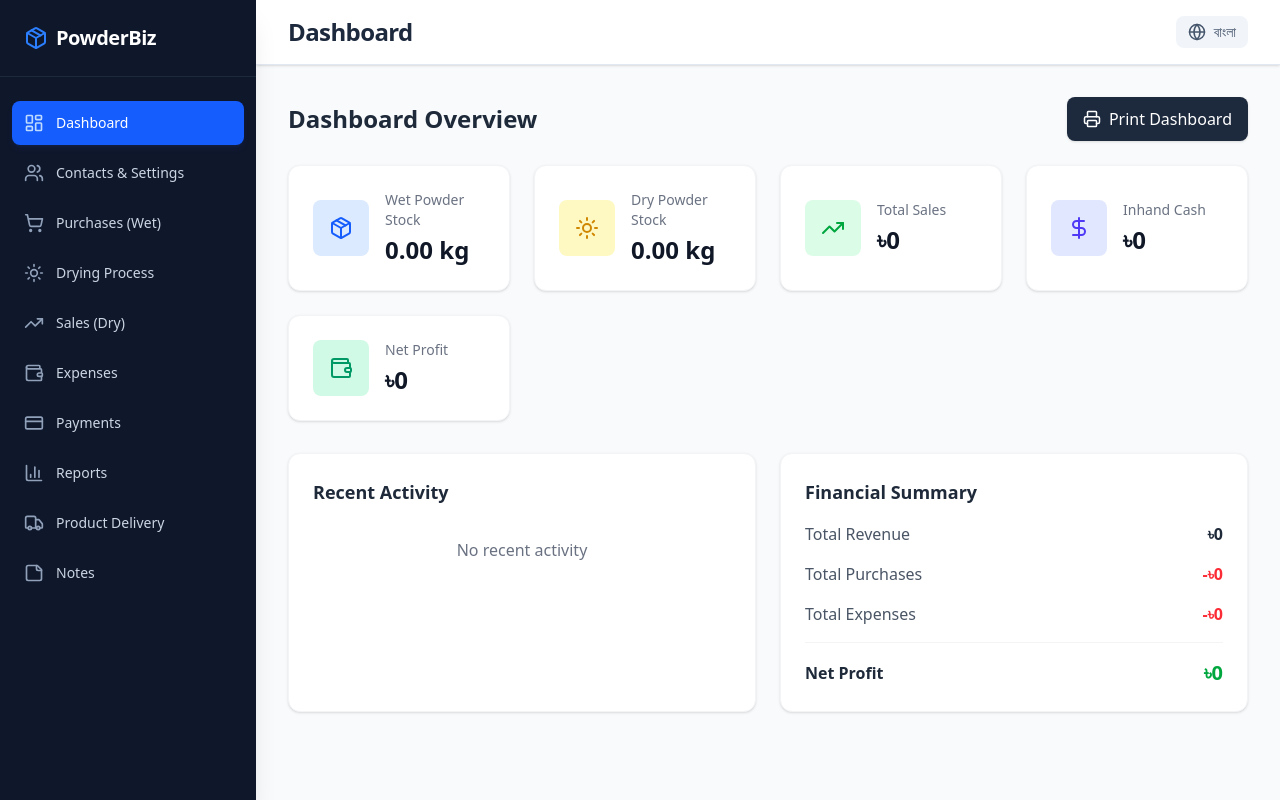
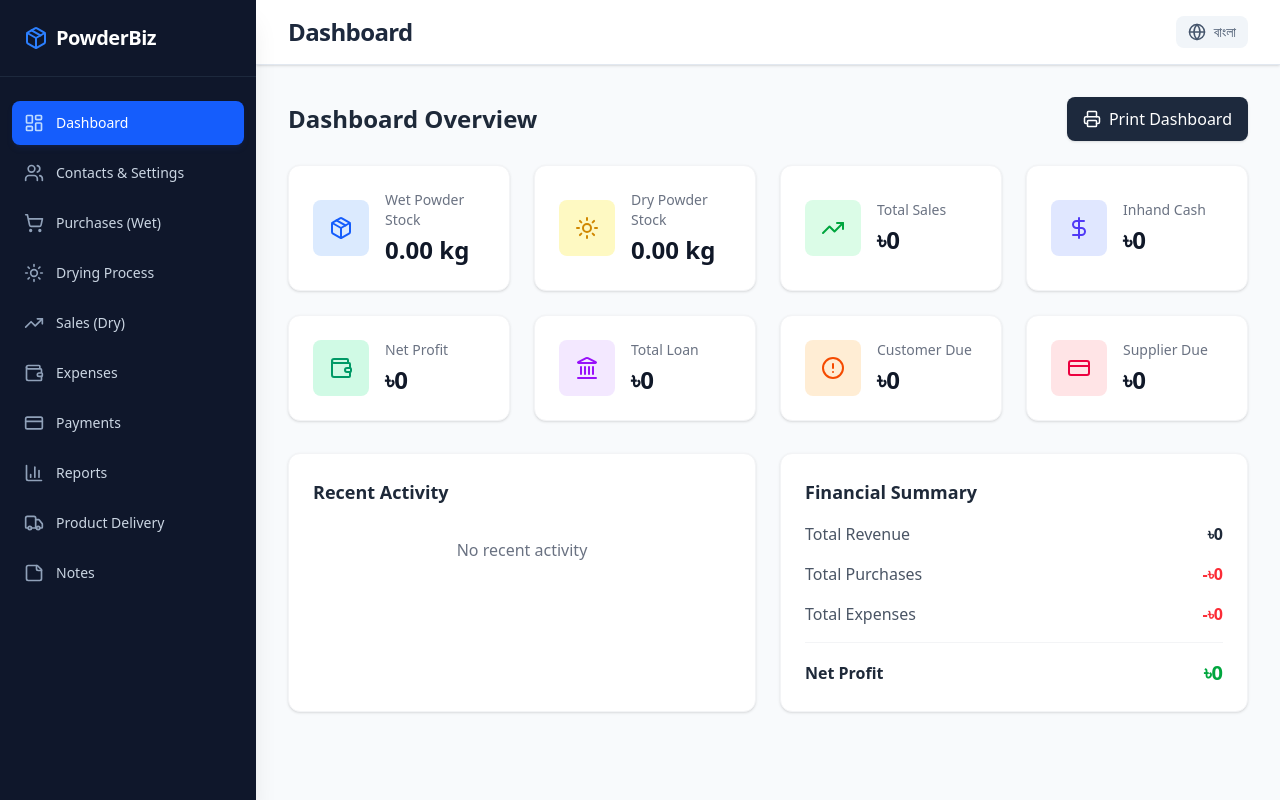
Before and after one commit to nishchup/Powder-Biz-by-Sajjad, a React (Vite) app: page / in a window 1280 px wide. Built offline with nearby package versions, Linux system fonts and the light colour scheme.

Commit message:
Update Dashboard.tsx

```diff
--- a/src/components/Dashboard.tsx
+++ b/src/components/Dashboard.tsx
@@ -1,6 +1,6 @@
 import React from 'react';
 import { useAppStore } from '../store';
-import { Package, Sun, TrendingUp, Wallet, DollarSign, Printer } from 'lucide-react';
+import { Package, Sun, TrendingUp, Wallet, DollarSign, Printer, CreditCard, Landmark, AlertCircle } from 'lucide-react';
 import { exportToPDF } from '../services/pdfService';
 
 export const Dashboard: React.FC = () => {
@@ -16,6 +16,9 @@ export const Dashboard: React.FC = () => {
   const totalSupplierPayments = state.supplierPayments.reduce((sum, p) => sum + p.amount, 0);
   const totalCustomerPayments = state.customerPayments.reduce((sum, p) => sum + p.amount, 0);
   const totalLoans = state.loans.reduce((sum, l) => sum + l.amount, 0);
+
+  const totalCustomerDue = totalSales - (totalSalesPaid + totalCustomerPayments);
+  const totalSupplierDue = totalPurchases - (totalPurchasesPaid + totalSupplierPayments);
 
   const inhandCash = (state.initialCapital || 0) + totalSalesPaid + totalCustomerPayments - totalPurchasesPaid - totalSupplierPayments - totalExpenses - totalLoans;
 
@@ -62,6 +65,24 @@ export const Dashboard: React.FC = () => {
           value={`৳${(netProfit || 0).toLocaleString()}`}
           icon={Wallet}
           color={(netProfit || 0) >= 0 ? "bg-emerald-100 text-emerald-600" : "bg-red-100 text-red-600"}
+        />
+        <StatCard
+          title="Total Loan"
+          value={`৳${(totalLoans || 0).toLocaleString()}`}
+          icon={Landmark}
+          color="bg-purple-100 text-purple-600"
+        />
+        <StatCard
+          title="Customer Due"
+          value={`৳${(totalCustomerDue || 0).toLocaleString()}`}
+          icon={AlertCircle}
+          color="bg-orange-100 text-orange-600"
+        />
+        <StatCard
+          title="Supplier Due"
+          value={`৳${(totalSupplierDue || 0).toLocaleString()}`}
+          icon={CreditCard}
+          color="bg-rose-100 text-rose-600"
         />
       </div>
 
```
